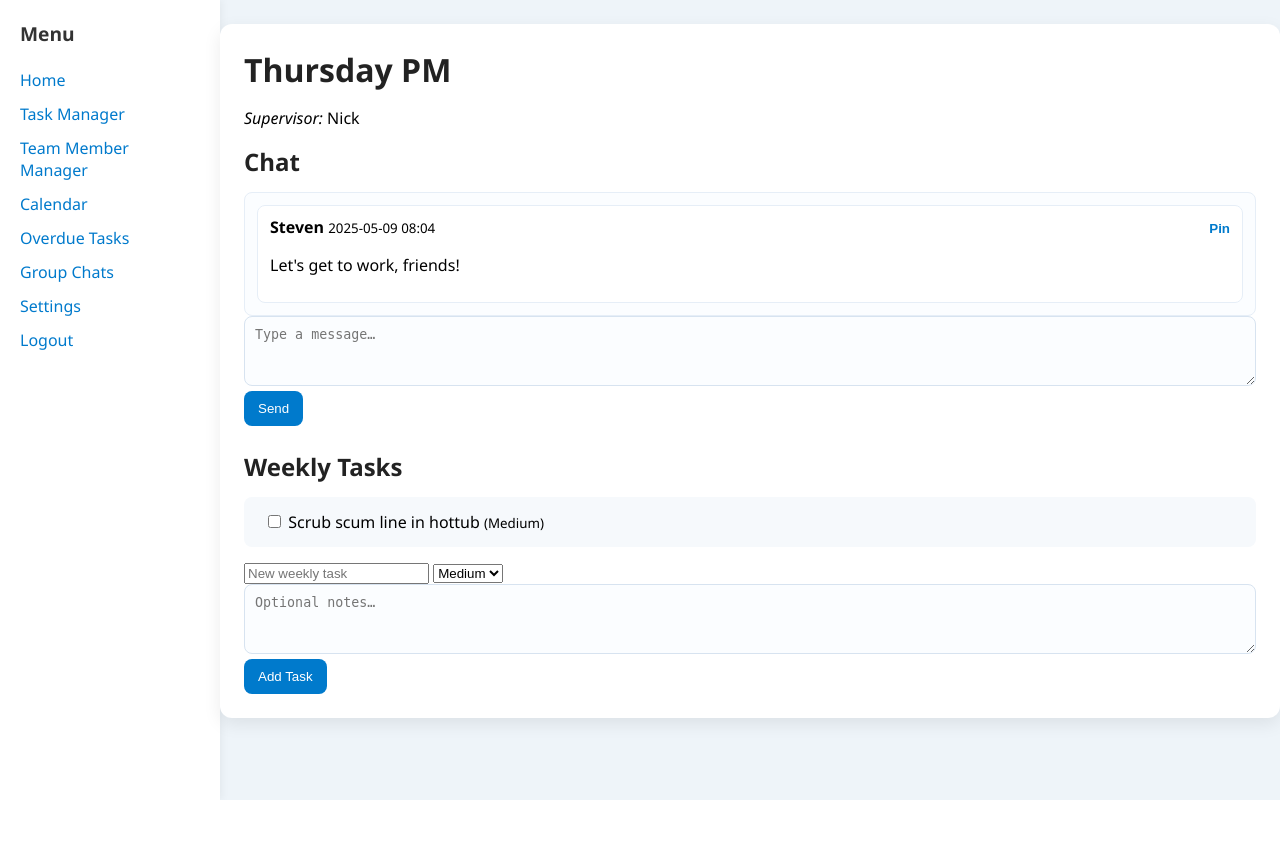
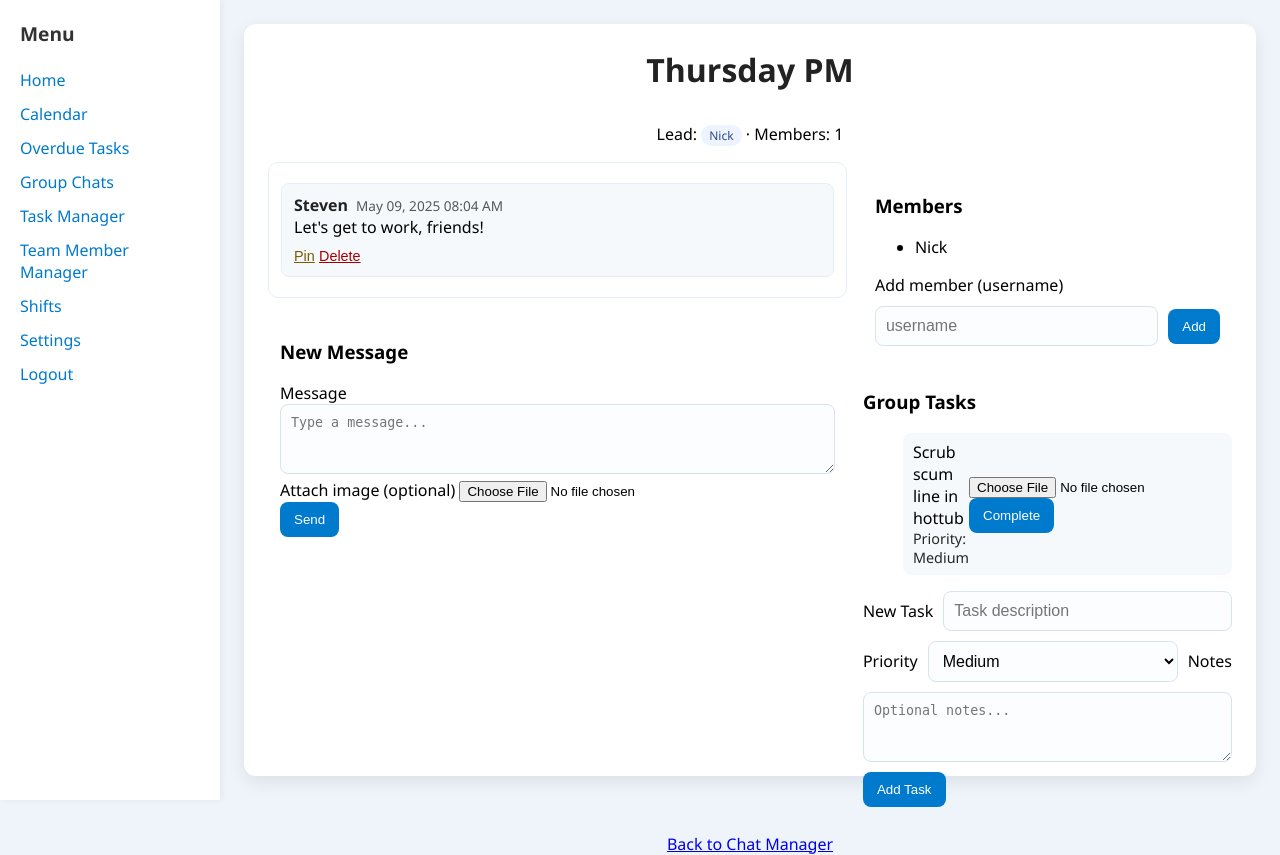
Before and after one commit to Steven-Machin/todo-list, a Flask app: page /groups/94bb6df7-00df-4853-89f3-e946f7572f69 in a window 1280 px wide. Before the commit the page ends 800 px from the top, so only its background shows below. Run offline with Flask 3, Linux system fonts and the light colour scheme; the visitor is signed in with stand-in values (Sample User, id 1).

Commit message:
fixed settings and group chats, need to add forgot password and manager chats

```diff
--- a/templates/group_chat.html
+++ b/templates/group_chat.html
@@ -1,120 +1,207 @@
 <!DOCTYPE html>
-<html>
+<html lang="en">
 <head>
   <meta charset="UTF-8">
-  <title>{{ group.name }} – Group Chat</title>
+  <title>{{ group.name }} · Group Chat</title>
   <meta name="viewport" content="width=device-width, initial-scale=1">
   <link rel="stylesheet" href="{{ url_for('static', filename='style.css') }}">
+  <style>
+    .chat-wrap { display: grid; grid-template-columns: 2fr 1fr; gap: 16px; }
+    .messages { background: #fff; border-radius: 10px; padding: 12px; }
+    .message { padding: 10px 12px; border-radius: 8px; margin: 8px 0; background: #f6f9fc; }
+    .msg-head { display:flex; gap:8px; align-items: baseline; }
+    .msg-sender { font-weight: 600; color:#222; }
+    .msg-time { font-size: .85rem; opacity:.65; }
+    .msg-pinned { font-size: .75rem; color:#a86f00; background:#fff3cd; border-radius: 999px; padding:2px 8px; margin-left: 8px; }
+    .msg-img { display:block; margin-top:8px; max-width: 100%; border-radius: 8px; }
+    .task { display:flex; justify-content:space-between; align-items:center; padding:8px 10px; background:#f6f9fc; border-radius:8px; margin-bottom:8px; }
+    .task .meta { font-size:.9rem; opacity:.85; }
+    .member-tools { background:#fff; border-radius:10px; padding:12px; }
+    .pin-btn, .del-btn { background:none; border:none; cursor:pointer; text-decoration: underline; font-size:.9rem; padding:0; }
+    .pin-btn { color:#7a5b00; }
+    .del-btn { color:#a30000; }
+    .msg-actions { margin-top:6px; }
+    .compose { background:#fff; border-radius:10px; padding:12px; margin-top:10px; }
+    .pill { display:inline-block; border-radius:999px; padding:2px 8px; font-size:.75rem; background:#eef4ff; color:#2a4b8d; }
+  </style>
 </head>
 <body>
-
   <div class="sidebar">
     <h2>Menu</h2>
     <a href="{{ url_for('index') }}">Home</a>
-    <a href="{{ url_for('tasks_page') }}">Task Manager</a>
-    <a href="{{ url_for('title_manager') }}">Team Member Manager</a>
     <a href="{{ url_for('calendar_view') }}">Calendar</a>
     <a href="{{ url_for('overdue_tasks') }}">Overdue Tasks</a>
-    <a href="{{ url_for('group_chat_manager') }}">Group Chats</a>
+
+    {% if current_role == 'manager' %}
+      <a class="active" href="{{ url_for('group_chat_manager') }}">Group Chats</a>
+      <a href="{{ url_for('tasks_page') }}">Task Manager</a>
+      <a href="{{ url_for('team_member_manager') }}">Team Member Manager</a>
+      <a href="{{ url_for('view_shifts') }}">Shifts</a>
+    {% else %}
+      <a class="active" href="{{ url_for('chats') }}">Group Chats</a>
+    {% endif %}
+
     <a href="{{ url_for('settings') }}">Settings</a>
-    <a href="{{ url_for('logout') }}">Logout</a>
+    <a href="{{ url_for('logout') }}" onclick="return confirm('Are you sure you want to log out?');">Logout</a>
   </div>
 
-  <div class="main-content">
-    <div class="container">
-      <h1>{{ group.name }}</h1>
+  <div class="main-content container">
+    <h1>{{ group.name }}</h1>
+    <p class="muted">Lead: <span class="pill">{{ group.supervisor|capitalize }}</span> · Members: {{ group.members|length }}</p>
 
-      {% set sup = users | selectattr("username","equalto", group.supervisor) | list | first %}
-      <p><em>Supervisor:</em> {{ sup.display_name if sup else group.supervisor|capitalize }}</p>
-
-      <!-- Pinned messages -->
-      {% set can_pin = (session.get('role') == 'manager' or session['username'] == group.supervisor) %}
-      {% set pinned = messages | selectattr('pinned') | list %}
-      {% if pinned %}
-        <div class="pinned-box">
-          <h3>Pinned</h3>
-          {% for m in pinned %}
-            <div class="message pinned">
-              <div>
-                <strong>
-                  {% set sender = users | selectattr('username','equalto',m.sender) | list | first %}
-                  {{ sender.display_name if sender else m.sender|capitalize }}
-                </strong>
-                <small>{{ m.timestamp|replace("T"," ") }}</small>
-              </div>
-              <p>{{ m.text }}</p>
-            </div>
-          {% endfor %}
+    {% with msgs = get_flashed_messages() %}
+      {% if msgs %}
+        <div class="flash-area">
+          {% for m in msgs %}<div class="flash">{{ m }}</div>{% endfor %}
         </div>
       {% endif %}
+    {% endwith %}
 
-      <!-- Chat window -->
-      <section class="chat-box">
-        <h2>Chat</h2>
+    <div class="chat-wrap">
+      <!-- Messages -->
+      <div>
         <div class="messages">
-          {% for m in messages %}
-            <div class="message">
-              <div style="display:flex; justify-content:space-between; align-items:center; gap:10px;">
-                <div>
-                  <strong>
-                    {% set sender = users | selectattr('username','equalto',m.sender) | list | first %}
-                    {{ sender.display_name if sender else m.sender|capitalize }}
-                  </strong>
-                  <small>{{ m.timestamp|replace("T"," ") }}</small>
+          {% if messages and messages|length > 0 %}
+            {% for m in messages %}
+              {% set results = users|selectattr("username","equalto", m.sender)|list %}
+              {% set u = results[0] if results and results|length > 0 else None %}
+              {% set display = (u.display_name if u and u.display_name else m.sender|capitalize) %}
+
+              <div class="message">
+                <div class="msg-head">
+                  <span class="msg-sender">{{ display }}</span>
+                  <span class="msg-time">{{ m.timestamp|format_datetime }}</span>
+                  {% if m.pinned %}<span class="msg-pinned">Pinned</span>{% endif %}
                 </div>
-                {% if can_pin %}
-                  <form method="post" action="{{ url_for('pin_message', group_id=group.id, idx=loop.index0) }}">
-                    <button type="submit" class="link-button">{{ 'Unpin' if m.pinned else 'Pin' }}</button>
-                  </form>
+                {% if m.text %}
+                  <div class="msg-text">{{ m.text }}</div>
                 {% endif %}
+                {% if m.image %}
+                  <img class="msg-img" src="{{ url_for('static', filename='uploads/' ~ m.image) }}" alt="attachment">
+                {% endif %}
+
+                <div class="msg-actions">
+                  {% if current_role == 'manager' or current_user == group.supervisor %}
+                    <form style="display:inline" method="post" action="{{ url_for('pin_message', group_id=group.id, idx=loop.index0) }}">
+                      <button class="pin-btn" type="submit">{% if m.pinned %}Unpin{% else %}Pin{% endif %}</button>
+                    </form>
+                  {% endif %}
+
+                  {% if current_role == 'manager' or current_user == m.sender %}
+                    <form style="display:inline" method="post" action="{{ url_for('delete_message', group_id=group.id, idx=loop.index0) }}">
+                      <button class="del-btn" type="submit">Delete</button>
+                    </form>
+                  {% endif %}
+                </div>
               </div>
-              <p>{{ m.text }}</p>
-            </div>
+            {% endfor %}
           {% else %}
-            <p class="empty-state">No messages yet.</p>
-          {% endfor %}
+            <p class="muted">No messages yet.</p>
+          {% endif %}
         </div>
 
-        <form method="post" action="{{ url_for('post_group_message', group_id=group.id) }}">
-          <textarea name="message" placeholder="Type a message…" required></textarea>
-          <button type="submit">Send</button>
+        <form class="compose" method="post" action="{{ url_for('post_group_message', group_id=group.id) }}" enctype="multipart/form-data">
+          <h3>New Message</h3>
+          <div class="form-row">
+            <label for="message">Message</label>
+            <textarea id="message" name="message" rows="2" placeholder="Type a message..."></textarea>
+          </div>
+          <div class="form-row">
+            <label for="image">Attach image (optional)</label>
+            <input type="file" id="image" name="image" accept=".png,.jpg,.jpeg,.gif">
+          </div>
+          <div class="actions">
+            <button type="submit">Send</button>
+          </div>
         </form>
-      </section>
+      </div>
 
-      <!-- Weekly tasks -->
-      <section class="task-panel" style="margin-top:24px;">
-        <h2>Weekly Tasks</h2>
-        <ul class="task-list">
-          {% for t in tasks %}
-            <li class="task-item">
-              <form method="post" action="{{ url_for('toggle_group_task', group_id=group.id, idx=loop.index0) }}" style="display:inline">
-                <input type="checkbox" onchange="this.form.submit()" {% if t.done %}checked{% endif %}>
-              </form>
-              {{ t.text }} <small>({{ t.priority }})</small>
-              {% if t.completed_at %}
-                <small>— Done {{ t.completed_at|replace("T"," ") }}</small>
-              {% endif %}
-              {% if t.photo %}
-                <div><img src="{{ url_for('static', filename='uploads/' ~ t.photo) }}" alt="Proof" style="max-width:200px; border-radius:8px; margin-top:6px;"></div>
-              {% endif %}
-            </li>
+      <!-- Sidebar: members & tasks -->
+      <div>
+        {% if current_role == 'manager' %}
+          <div class="member-tools">
+            <h3>Members</h3>
+            {% if group.members and group.members|length > 0 %}
+              <ul class="list">
+                {% for m in group.members %}
+                  <li class="list-row">
+                    <div class="title">{{ m|capitalize }}</div>
+                    {% if m != group.supervisor %}
+                      <form method="post" action="{{ url_for('remove_group_member', group_id=group.id) }}">
+                        <input type="hidden" name="member" value="{{ m }}">
+                        <button class="button-small danger" type="submit">Remove</button>
+                      </form>
+                    {% endif %}
+                  </li>
+                {% endfor %}
+              </ul>
+            {% else %}
+              <p class="muted">No members yet.</p>
+            {% endif %}
+
+            <form class="add-form" method="post" action="{{ url_for('add_group_member', group_id=group.id) }}">
+              <label for="member">Add member (username)</label>
+              <input type="text" id="member" name="member" placeholder="username" required>
+              <button type="submit">Add</button>
+            </form>
+          </div>
+        {% endif %}
+
+        <div class="card" style="margin-top:12px;">
+          <h3>Group Tasks</h3>
+          {% if tasks and tasks|length > 0 %}
+            <ul class="list">
+              {% for t in tasks %}
+                <li class="task">
+                  <div>
+                    <div class="title">{% if t.done %}<s>{{ t.text }}</s>{% else %}{{ t.text }}{% endif %}</div>
+                    <div class="meta">
+                      Priority: {{ t.priority }}{% if t.completed_by %} · Completed by {{ t.completed_by|capitalize }}{% endif %}
+                    </div>
+                  </div>
+                  <div>
+                    <form method="post" action="{{ url_for('toggle_group_task', group_id=group.id, idx=loop.index0) }}" enctype="multipart/form-data">
+                      {% if not t.done %}
+                        <input type="file" name="photo" accept=".png,.jpg,.jpeg,.gif">
+                      {% endif %}
+                      <button class="button-small" type="submit">
+                        {% if t.done %}Undo{% else %}Complete{% endif %}
+                      </button>
+                    </form>
+                  </div>
+                </li>
+              {% endfor %}
+            </ul>
           {% else %}
-            <li class="empty-state">No tasks yet.</li>
-          {% endfor %}
-        </ul>
+            <p class="muted">No tasks yet.</p>
+          {% endif %}
 
-        <form method="post" action="{{ url_for('add_group_task', group_id=group.id) }}">
-          <input type="text" name="text" placeholder="New weekly task" required>
-          <select name="priority">
-            <option>Low</option>
-            <option selected>Medium</option>
-            <option>High</option>
-          </select>
-          <textarea name="notes" placeholder="Optional notes…"></textarea>
-          <button type="submit">Add Task</button>
-        </form>
-      </section>
+          <form class="add-form" method="post" action="{{ url_for('add_group_task', group_id=group.id) }}">
+            <label for="t_text">New Task</label>
+            <input type="text" id="t_text" name="text" placeholder="Task description" required>
 
+            <label for="t_priority">Priority</label>
+            <select id="t_priority" name="priority">
+              <option>Medium</option>
+              <option>High</option>
+              <option>Low</option>
+            </select>
+
+            <label for="t_notes">Notes</label>
+            <textarea id="t_notes" name="notes" rows="2" placeholder="Optional notes..."></textarea>
+
+            <button type="submit">Add Task</button>
+          </form>
+        </div>
+      </div>
+    </div>
+
+    <div style="margin-top: 14px;">
+      {% if current_role == 'manager' %}
+        <a class="button-secondary" href="{{ url_for('group_chat_manager') }}">Back to Chat Manager</a>
+      {% else %}
+        <a class="button-secondary" href="{{ url_for('chats') }}">Back to My Chats</a>
+      {% endif %}
     </div>
   </div>
 </body>
```
Also changed, not shown: preferences.json (added, +8 -0 lines), templates/settings.html (+82 -67 lines).
